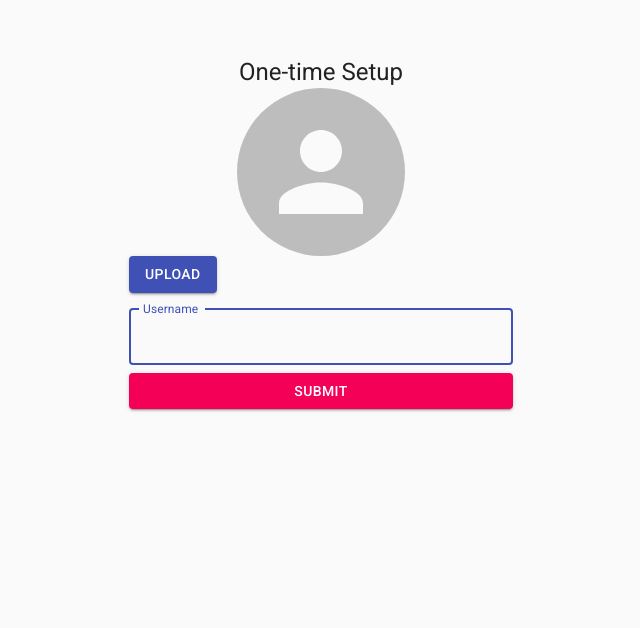
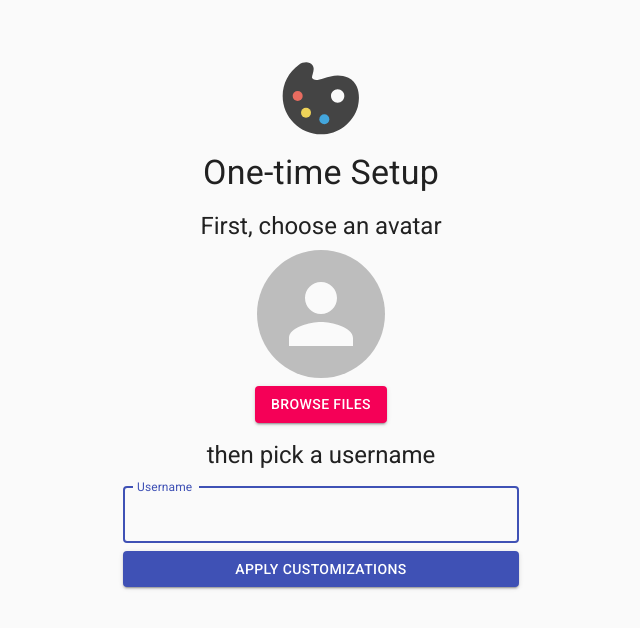
Before and after one commit to cheehongw/functional_expressionism, a React (Create React App) app: page /onetimesetup in a window 1280 px wide. Shown: the top 628 px of the page, without its empty margins (319-959 px from the left). Built offline with nearby package versions, Linux system fonts and the light colour scheme; no server answers.

Commit message:
Added CSS to OnetimeSetup, fixing bugs in LoginMenuButton where the avatar icon does not appear after the user completed the one-time setup

```diff
--- a/src/auth/OnetimeSetup/OnetimeSetup.js
+++ b/src/auth/OnetimeSetup/OnetimeSetup.js
@@ -10,13 +10,15 @@ import { AuthContext } from "../use-auth.js";
 import StorageHandler from "../../userstorage/UserStorageHandler";
 import { Redirect, withRouter } from "react-router";
 import { useStyles } from "./OnetimeSetup.page.style.js";
+import Icon from "./Icon.svg";
 
 const db = StorageHandler.firestore();
 const storageRef = StorageHandler.storage().ref();
 
 function OnetimeSetup({ history }) {
   const classes = useStyles();
-  const { currentUser, doneOnetimeSetup } = useContext(AuthContext);
+  const { currentUser, doneOnetimeSetup, setDoneOnetimeSetup } =
+    useContext(AuthContext);
   const [error, setError] = useState(null);
 
   const [selectedFile, setSelectedFile] = useState();
@@ -30,8 +32,6 @@ function OnetimeSetup({ history }) {
 
     const objectUrl = URL.createObjectURL(selectedFile);
     setPreview(objectUrl);
-
-    console.log(objectUrl);
     return () => URL.revokeObjectURL(objectUrl);
   }, [selectedFile]);
 
@@ -56,6 +56,7 @@ function OnetimeSetup({ history }) {
       if (usernameExist.docs.length > 0) {
         setError("Username already exists");
       } else {
+        if (selectedFile) {
           const fileRef = storageRef.child(
             "/" + currentUser.uid.toString() + "/" + selectedFile.name
           );
@@ -65,7 +66,11 @@ function OnetimeSetup({ history }) {
             .collection("users")
             .doc(currentUser.uid.toString())
             .set({ username: username, avatarUrl: avatarUrl });
+          await setDoneOnetimeSetup(true);
           history.push("/");
+        } else {
+          setError("No avatar image chosen");
+        }
       }
     } else {
       setError("Username must be longer than 4 characters");
@@ -77,15 +82,19 @@ function OnetimeSetup({ history }) {
   ) : (
     <Container component="main" maxWidth="xs">
       <div className={classes.paper}>
-        <Typography component="h1" variant="h5">
+        <img className={classes.icon} src={Icon} alt="Customization" />
+        <Typography className={classes.title} component="h1" variant="h4">
           One-time Setup
+        </Typography>
+        <Typography className={classes.imagetext} variant="h5">
+          First, choose an avatar
         </Typography>
         {selectedFile == null ? (
           <Avatar className={classes.avatar} />
         ) : (
           <Avatar src={preview} alt="not work" className={classes.avatar} />
         )}
-        <form onSubmit={onSubmit}>
+        <form className={classes.form} onSubmit={onSubmit}>
           <input
             accept="image/*"
             className={classes.input}
@@ -94,10 +103,13 @@ function OnetimeSetup({ history }) {
             onChange={onSelectFile}
           />
           <label htmlFor="contained-button-file">
-            <Button variant="contained" color="primary" component="span">
-              Upload
+            <Button variant="contained" color="secondary" component="span">
+              Browse Files
             </Button>
           </label>
+          <Typography className={classes.usernametext} variant="h5">
+            then pick a username
+          </Typography>
           {error ? (
             <TextField
               error
@@ -126,9 +138,9 @@ function OnetimeSetup({ history }) {
             type="submit"
             fullWidth
             variant="contained"
-            color="secondary"
+            color="primary"
           >
-            Submit
+            APPLY CUSTOMIZATIONS
           </Button>
         </form>
       </div>
--- a/src/auth/OnetimeSetup/OnetimeSetup.page.style.js
+++ b/src/auth/OnetimeSetup/OnetimeSetup.page.style.js
@@ -2,11 +2,26 @@ import { makeStyles } from "@material-ui/core";
 
 const useStyles = makeStyles((theme) => ({
   avatar: {
-    width: theme.spacing(21),
-    height: theme.spacing(21),
+    marginTop: theme.spacing(1),
+    width: theme.spacing(16),
+    height: theme.spacing(16),
   },
   input: {
     display: "none",
+  },
+  icon: {
+    width: theme.spacing(10),
+    height: theme.spacing(10),
+  },
+  imagetext: {
+    marginTop: theme.spacing(2),
+  },
+  form: {
+    width: "100%",
+    display: "flex",
+    flexDirection: "column",
+    alignItems: "center",
+    marginTop: theme.spacing(1),
   },
   paper: {
     marginTop: theme.spacing(7),
@@ -14,6 +29,15 @@ const useStyles = makeStyles((theme) => ({
     flexDirection: "column",
     alignItems: "center",
   },
+  upload: {
+    marginTop: theme.spacing(1),
+  },
+  usernametext: {
+    marginTop: theme.spacing(2),
+  },
+  title: {
+    marginTop: theme.spacing(2),
+  },
 }));
 
 export { useStyles };
--- a/src/auth/SignUp/SignUp.js
+++ b/src/auth/SignUp/SignUp.js
@@ -50,7 +50,7 @@ function SignUp({ history }) {
     firebase.auth().useDeviceLanguage();
     try {
       await authHandling.auth().signInWithPopup(provider);
-      history.push("/");
+      history.push("/onetimesetup");
     } catch (error) {
       alert(error.message);
     }
--- a/src/auth/use-auth.js
+++ b/src/auth/use-auth.js
@@ -40,15 +40,14 @@ export const AuthProvider = ({ children }) => {
     });
   }, []);
 
-  if (pending) {
-    return <Loading />;
-  }
-
-  return (
+  return pending ? (
+    <Loading />
+  ) : (
     <AuthContext.Provider
       value={{
         currentUser,
         doneOnetimeSetup,
+        setDoneOnetimeSetup,
       }}
     >
       {children}
--- a/src/components/LoginMenuButton.js
+++ b/src/components/LoginMenuButton.js
@@ -11,6 +11,8 @@ export default function LoginMenuButton(props) {
   const { currentUser, doneOnetimeSetup } = useContext(AuthContext);
   const [anchorEl, setAnchorEl] = useState(null);
   let history = useHistory();
+
+  console.log(doneOnetimeSetup);
 
   const handleClick = (event) => {
     setAnchorEl(event.currentTarget);
```
Also changed, not shown: src/auth/OnetimeSetup/Icon.svg (added), 1 other file (tests, documents, lock files or other folders). Lines whose indentation alone changed are shown as unchanged.
